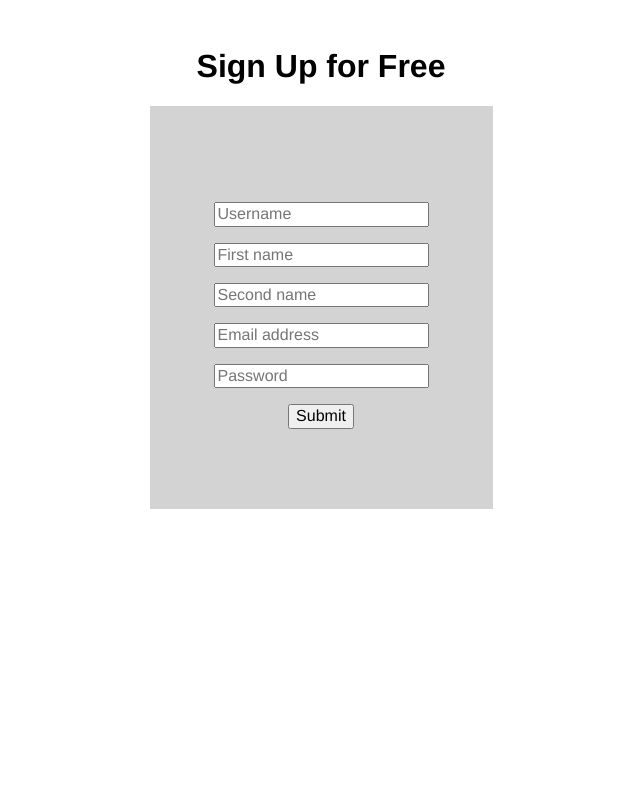
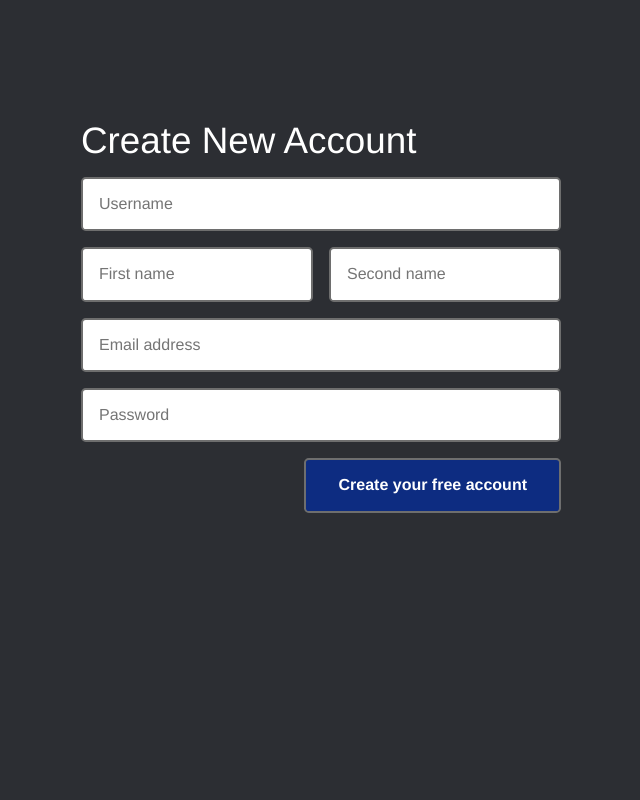
Before and after one commit to jdineen21/videofree_django, a Django app: page /user/sign-up/ in a window 1280 px wide. Shown: the whole page, without its empty margins (319-959 px from the left). Run offline with Django 3.2, Linux system fonts and the light colour scheme.

Commit message:
signup page improvements

```diff
--- a/static/base.css
+++ b/static/base.css
@@ -4,6 +4,8 @@
 }
 
 body {
-    font-family: "Helvetica Neue","Helvetica";
+    font-family: "Helvetica Neue", "Helvetica";
     -webkit-font-smoothing: antialiased;
+    max-width: 100vw;
+    min-height: 100vh;
 }
--- /dev/null
+++ b/static/main.css
@@ -0,0 +1,283 @@
+/*! HTML5 Boilerplate v7.2.0 | MIT License | https://html5boilerplate.com/ */
+
+
+/* main.css 2.0.0 | MIT License | https://github.com/h5bp/main.css#readme */
+
+
+/*
+ * What follows is the result of much research on cross-browser styling.
+ * Credit left inline and big thanks to Nicolas Gallagher, Jonathan Neal,
+ * Kroc Camen, and the H5BP dev community and team.
+ */
+
+
+/* ==========================================================================
+   Base styles: opinionated defaults
+   ========================================================================== */
+
+   html {
+	color: #222;
+	font-size: 1em;
+	line-height: 1.4;
+}
+
+
+/*
+ * Remove text-shadow in selection highlight:
+ * https://twitter.com/miketaylr/status/12228805301
+ *
+ * Vendor-prefixed and regular ::selection selectors cannot be combined:
+ * https://stackoverflow.com/a/16982510/7133471
+ *
+ * Customize the background color to match your design.
+ */
+
+::-moz-selection {
+	background: #b3d4fc;
+	text-shadow: none;
+}
+
+::selection {
+	background: #b3d4fc;
+	text-shadow: none;
+}
+
+
+/*
+ * A better looking default horizontal rule
+ */
+
+hr {
+	display: block;
+	height: 1px;
+	border: 0;
+	border-top: 1px solid #ccc;
+	margin: 1em 0;
+	padding: 0;
+}
+
+
+/*
+ * Remove the gap between audio, canvas, iframes,
+ * images, videos and the bottom of their containers:
+ * https://github.com/h5bp/html5-boilerplate/issues/440
+ */
+
+audio,
+canvas,
+iframe,
+img,
+svg,
+video {
+	vertical-align: middle;
+}
+
+
+/*
+ * Remove default fieldset styles.
+ */
+
+fieldset {
+	border: 0;
+	margin: 0;
+	padding: 0;
+}
+
+
+/*
+ * Allow only vertical resizing of textareas.
+ */
+
+textarea {
+	resize: vertical;
+}
+
+
+/* ==========================================================================
+   Browser Upgrade Prompt
+   ========================================================================== */
+
+.browserupgrade {
+	margin: 0.2em 0;
+	background: #ccc;
+	color: #000;
+	padding: 0.2em 0;
+}
+
+
+/* ==========================================================================
+   Author's custom styles
+   ========================================================================== */
+
+
+/* ==========================================================================
+   Helper classes
+   ========================================================================== */
+
+
+/*
+ * Hide visually and from screen readers
+ */
+
+.hidden {
+	display: none !important;
+}
+
+
+/*
+* Hide only visually, but have it available for screen readers:
+* https://snook.ca/archives/html_and_css/hiding-content-for-accessibility
+*
+* 1. For long content, line feeds are not interpreted as spaces and small width
+*    causes content to wrap 1 word per line:
+*    https://medium.com/@jessebeach/beware-smushed-off-screen-accessible-text-5952a4c2cbfe
+*/
+
+.sr-only {
+	border: 0;
+	clip: rect(0, 0, 0, 0);
+	height: 1px;
+	margin: -1px;
+	overflow: hidden;
+	padding: 0;
+	position: absolute;
+	white-space: nowrap;
+	width: 1px;
+	/* 1 */
+}
+
+
+/*
+* Extends the .sr-only class to allow the element
+* to be focusable when navigated to via the keyboard:
+* https://www.drupal.org/node/897638
+*/
+
+.sr-only.focusable:active,
+.sr-only.focusable:focus {
+	clip: auto;
+	height: auto;
+	margin: 0;
+	overflow: visible;
+	position: static;
+	white-space: inherit;
+	width: auto;
+}
+
+
+/*
+* Hide visually and from screen readers, but maintain layout
+*/
+
+.invisible {
+	visibility: hidden;
+}
+
+
+/*
+* Clearfix: contain floats
+*
+* For modern browsers
+* 1. The space content is one way to avoid an Opera bug when the
+*    `contenteditable` attribute is included anywhere else in the document.
+*    Otherwise it causes space to appear at the top and bottom of elements
+*    that receive the `clearfix` class.
+* 2. The use of `table` rather than `block` is only necessary if using
+*    `:before` to contain the top-margins of child elements.
+*/
+
+.clearfix:before,
+.clearfix:after {
+	content: " ";
+	/* 1 */
+	display: table;
+	/* 2 */
+}
+
+.clearfix:after {
+	clear: both;
+}
+
+
+/* ==========================================================================
+   EXAMPLE Media Queries for Responsive Design.
+   These examples override the primary ('mobile first') styles.
+   Modify as content requires.
+   ========================================================================== */
+
+@media only screen and (min-width: 35em) {
+	/* Style adjustments for viewports that meet the condition */
+}
+
+@media print,
+(-webkit-min-device-pixel-ratio: 1.25),
+(min-resolution: 1.25dppx),
+(min-resolution: 120dpi) {
+	/* Style adjustments for high resolution devices */
+}
+
+
+/* ==========================================================================
+   Print styles.
+   Inlined to avoid the additional HTTP request:
+   https://www.phpied.com/delay-loading-your-print-css/
+   ========================================================================== */
+
+@media print {
+	*,
+	*:before,
+	*:after {
+		background: transparent !important;
+		color: #000 !important;
+		/* Black prints faster */
+		box-shadow: none !important;
+		text-shadow: none !important;
+	}
+	a,
+	a:visited {
+		text-decoration: underline;
+	}
+	a[href]:after {
+		content: " (" attr(href) ")";
+	}
+	abbr[title]:after {
+		content: " (" attr(title) ")";
+	}
+	/*
+     * Don't show links that are fragment identifiers,
+     * or use the `javascript:` pseudo protocol
+     */
+	a[href^="#"]:after,
+	a[href^="javascript:"]:after {
+		content: "";
+	}
+	pre {
+		white-space: pre-wrap !important;
+	}
+	pre,
+	blockquote {
+		border: 1px solid #999;
+		page-break-inside: avoid;
+	}
+	/*
+     * Printing Tables:
+     * https://web.archive.org/web/20180815150934/http://css-discuss.incutio.com/wiki/Printing_Tables
+     */
+	thead {
+		display: table-header-group;
+	}
+	tr,
+	img {
+		page-break-inside: avoid;
+	}
+	p,
+	h2,
+	h3 {
+		orphans: 3;
+		widows: 3;
+	}
+	h2,
+	h3 {
+		page-break-after: avoid;
+	}
+}
--- a/templates/base.html
+++ b/templates/base.html
@@ -8,7 +8,9 @@
     <meta name="description" content="{% block description %}{% endblock %}">
     <meta name="viewport" content="width=device-width, initial-scale=1">
 
+    <link rel="stylesheet" type="text/css" href="//fonts.googleapis.com/css?family=Open+Sans" />
     <link rel="stylesheet" type="text/css" href="{% static 'normalize.css' %}">
+    <link rel="stylesheet" type="text/css" href="{% static 'main.css' %}">
     <link rel="stylesheet" type="text/css" href="{% static 'base.css' %}">
     {% block stylesheet %}{% endblock  %}
 
--- a/user/forms.py
+++ /dev/null
@@ -1,38 +0,0 @@
-from django import forms
-
-class SignupForm(forms.Form):
-    username = forms.CharField(
-        label='',
-        max_length=20,
-        widget=forms.TextInput(attrs={
-            'placeholder': 'Username',
-        })
-    )
-    first_name = forms.CharField(
-        label='',
-        max_length=20,
-        widget=forms.TextInput(attrs={
-            'placeholder': 'First name',
-        })
-    )
-    second_name = forms.CharField(
-        label='',
-        max_length=20,
-        widget=forms.TextInput(attrs={
-            'placeholder': 'Second name',
-        })
-    )
-    email = forms.CharField(
-        label='',
-        max_length=20,
-        widget=forms.EmailInput(attrs={
-            'placeholder': 'Email address',
-        })
-    )
-    password = forms.CharField(
-        label='',
-        max_length=20,
-        widget=forms.PasswordInput(attrs={
-            'placeholder': 'Password',
-        })
-    )
--- a/user/static/user/signup.css
+++ b/user/static/user/signup.css
@@ -1,11 +1,68 @@
+
+body {
+    color: #ffffff;
+    background: rgb(44, 46, 51);
+}
+
+h1 {
+    margin: 0;
+    font-size: 2.3em;
+    font-style: normal;
+    font-variant: normal;
+    font-weight: 500;
+    line-height: 26.4px;
+}
 
 #signup_container {
-    margin-top: 3em;
-    text-align: center;
+    padding-top: 8em;
+    margin: 0 auto;
+    width: 30em;
 }
 
 #signup_form {
-    padding: 5em 4em;
+    padding-top: 1.4em;
+}
+
+#signup_form input {
+    border-radius: 0.3em;
+    border: 2px solid #6e6e6e;
+}
+
+ul {
+    margin: 0;
+    padding: 0;
+    list-style-type: none;
+    width: 100%;
+}
+
+.input_li {
+    margin-bottom: 1em;
     display: inline-block;
-    background: #D3D3D3;
+    width: 100%;
 }
+
+.first_name_li {
+    margin-right: 0.5em;
+    float: left;
+    width: calc(50% - 0.5em);
+}
+
+.second_name_li {
+    margin-left: 0.5em;
+    float: left;
+    width: calc(50% - 0.5em);
+}
+
+.text_input {
+    padding: 1em;
+    display: block;
+    width: 100%;
+}
+
+#signup_form .submit {
+    padding: 1em 2em;
+    float: right;
+    color: #ffffff;
+    font-weight: 600;
+    background: #0d2c81;
+}
--- a/user/templates/user/signup.html
+++ b/user/templates/user/signup.html
@@ -12,11 +12,27 @@
 
 {% block content %}
     <div id="signup_container">
-        <h1>Sign Up for Free</h1>
+        <h1>Create New Account</h1>
         <form id="signup_form" action="{% url 'user:sign-up' %}" method="post">
             {% csrf_token %}
-            {{ signup_form.as_p }}
-            <input type="submit" value="Submit">
+            <ul>
+                <li class="input_li">
+                    <input type="text" name="username" class="text_input" placeholder="Username" maxlength="20" required="">
+                </li>
+                <li class="input_li first_name_li">
+                    <input type="text" name="first_name" class="text_input" placeholder="First name" maxlength="20" required="">
+                </li>
+                <li class="input_li second_name_li">
+                    <input type="text" name="second_name" class="text_input" placeholder="Second name" maxlength="20" required="">
+                </li>
+                <li class="input_li">
+                    <input type="email" name="email" class="text_input" placeholder="Email address" maxlength="20" required="">
+                </li>
+                <li class="input_li">
+                    <input type="password" name="password" class="text_input" placeholder="Password" maxlength="20" required="">
+                </li>
+            </ul>
+            <input type="submit" value="Create your free account" class="submit">
         </form>
     </div>
 {% endblock %}
--- a/user/views.py
+++ b/user/views.py
@@ -3,10 +3,7 @@ from django.shortcuts import render
 from .forms import SignupForm
 
 def signup(request):
-    context = {
-        'signup_form': SignupForm(auto_id=False)
-    }
-    return render(request, 'user/signup.html', context)
+    return render(request, 'user/signup.html')
 
 def login(request):
     return render(request, 'user/login.html')
```
